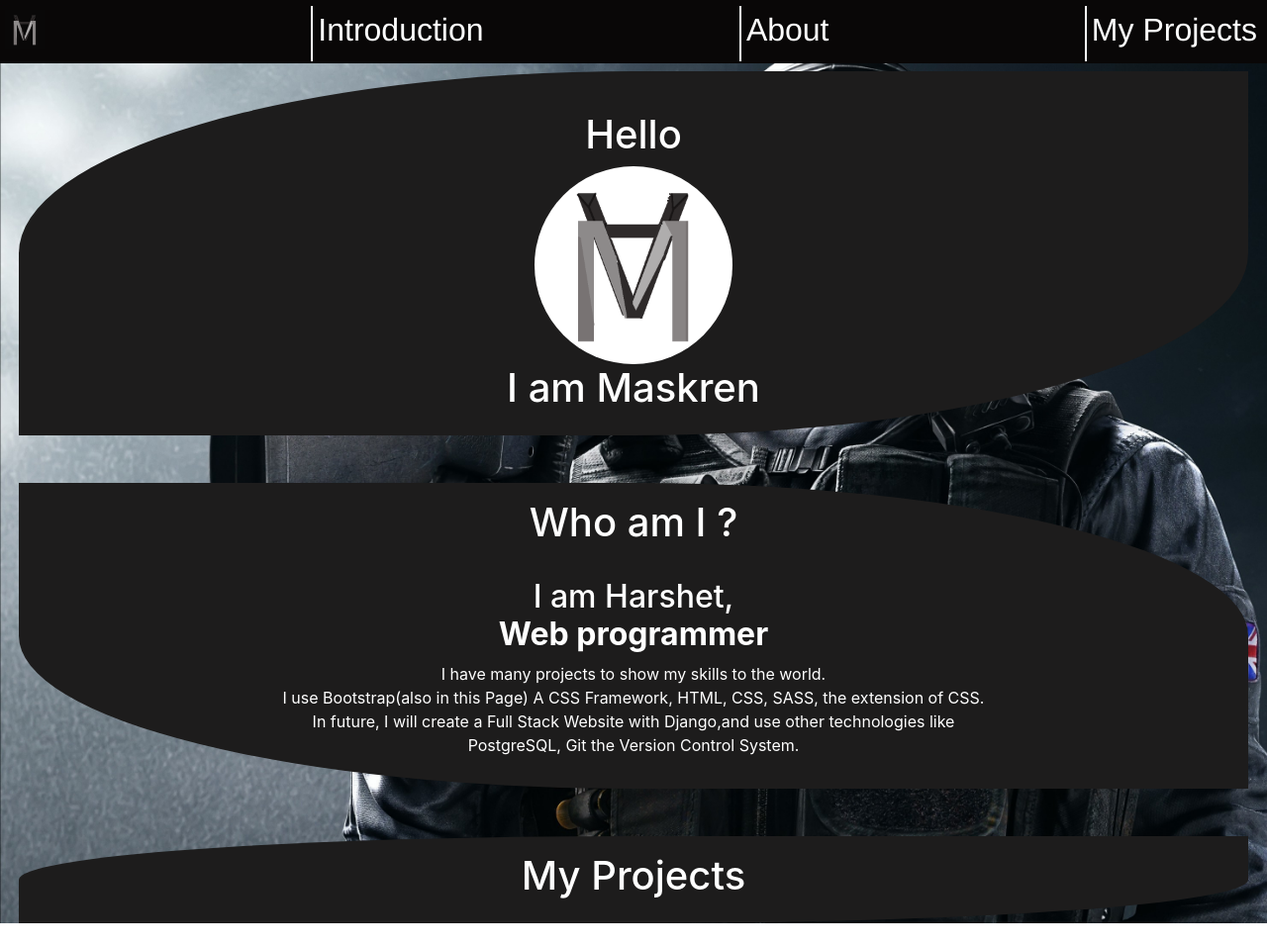
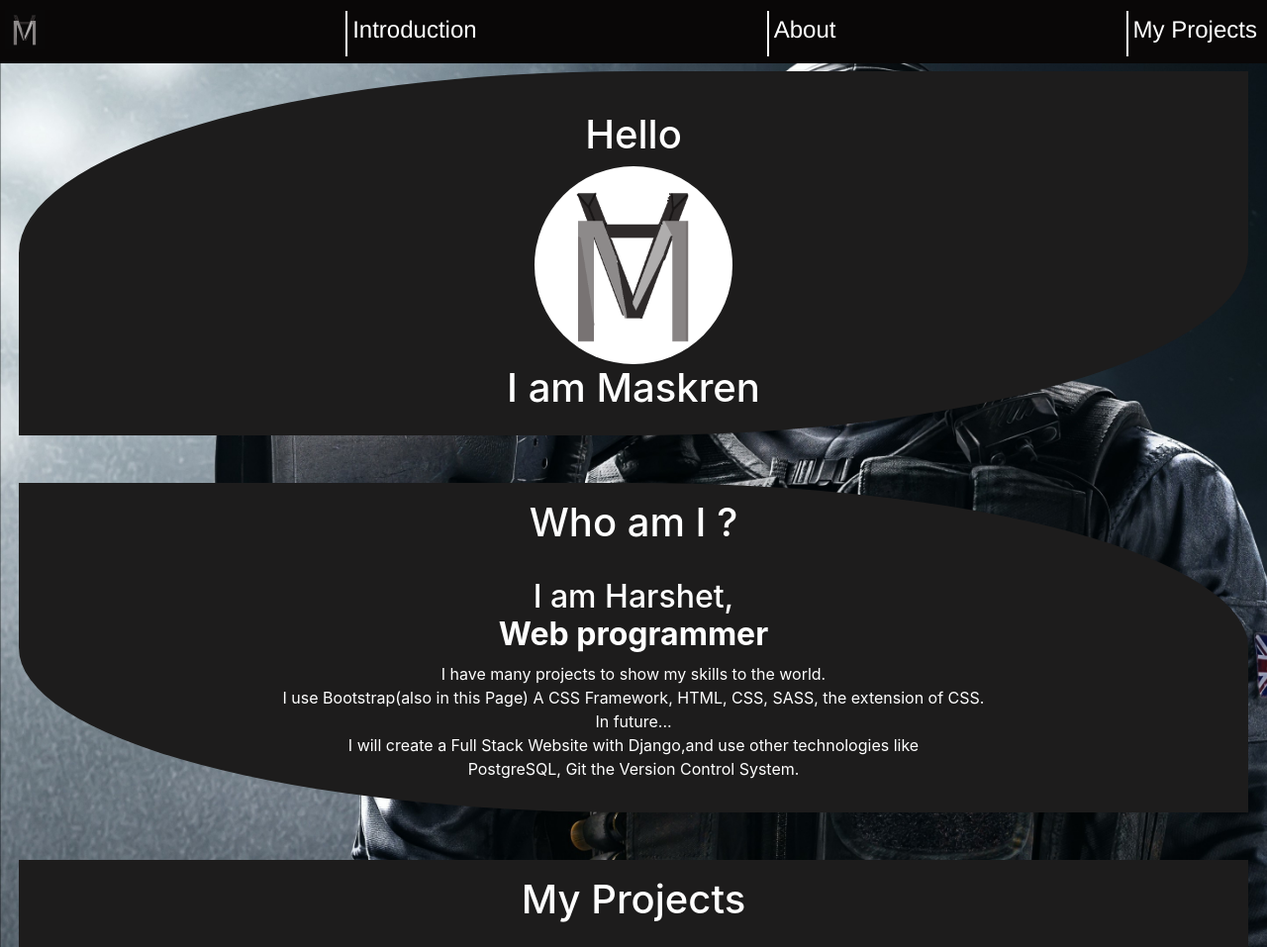
Before and after one commit to harshetmaruff/harshetmaruff.github.io, a plain HTML site: page index.html in a window 1280 px wide. Shown: the whole page at 99% size. Before the commit the page ends 933 px from the top, so only its background shows below. Drawn offline with nearby package versions, Linux system fonts and the light colour scheme.

Commit message:
Edit navbar h2 to h6

```diff
--- a/index.html
+++ b/index.html
@@ -10,9 +10,9 @@
 <body>
         <nav class="navbar header">
             <h2 id="mask"><img src="images/maskrenlogo.png" alt="logo black" width="40" class="navbar-brand" ></h2>
-            <a href="#intro"><h2>Introduction</h2></a>
-            <a href="#about"><h2>About</h2></a>
-            <a href="#MyProjects" ><h2>My Projects</h2></a>
+            <a href="#intro"><h4>Introduction</h4></a>
+            <a href="#about"><h4>About</h4></a>
+            <a href="#MyProjects" ><h4>My Projects</h4></a>
         </nav>
     <br>
 
@@ -24,7 +24,7 @@
         <h1>I am Maskren</h1>
     </div>
 
-    <div class="container-fluid myintro-inverse" id="about"><h1>Who am I ?</h1><br><h2>I am Harshet,<br> <b> Web programmer</b></h2><p>I have many projects to show my skills to the world. <br> I use Bootstrap(also in this Page) A CSS Framework, HTML, CSS, SASS, the extension of CSS. <br> In future, I will create a Full Stack Website with Django,and use other technologies like <br> PostgreSQL,  Git the Version Control System. </p></div>
+    <div class="container-fluid myintro-inverse" id="about"><h1>Who am I ?</h1><br><h2>I am Harshet,<br> <b> Web programmer</b></h2><p>I have many projects to show my skills to the world. <br> I use Bootstrap(also in this Page) A CSS Framework, HTML, CSS, SASS, the extension of CSS. <br> In future... <br>I will create a Full Stack Website with Django,and use other technologies like <br> PostgreSQL,  Git the Version Control System. </p></div>
 
     <div class="container-fluid myprojects" id="MyProjects"><h1>My Projects</h1></div>
 </body>
--- a/style.css
+++ b/style.css
@@ -35,6 +35,9 @@ header h2, header h1, header nav {
 .myintro-inverse {
   border-radius: 0% 50%; }
 
+.myprojects {
+  border-radius: 0%; }
+
 .header a {
   color: white;
   padding: 5px;
```
